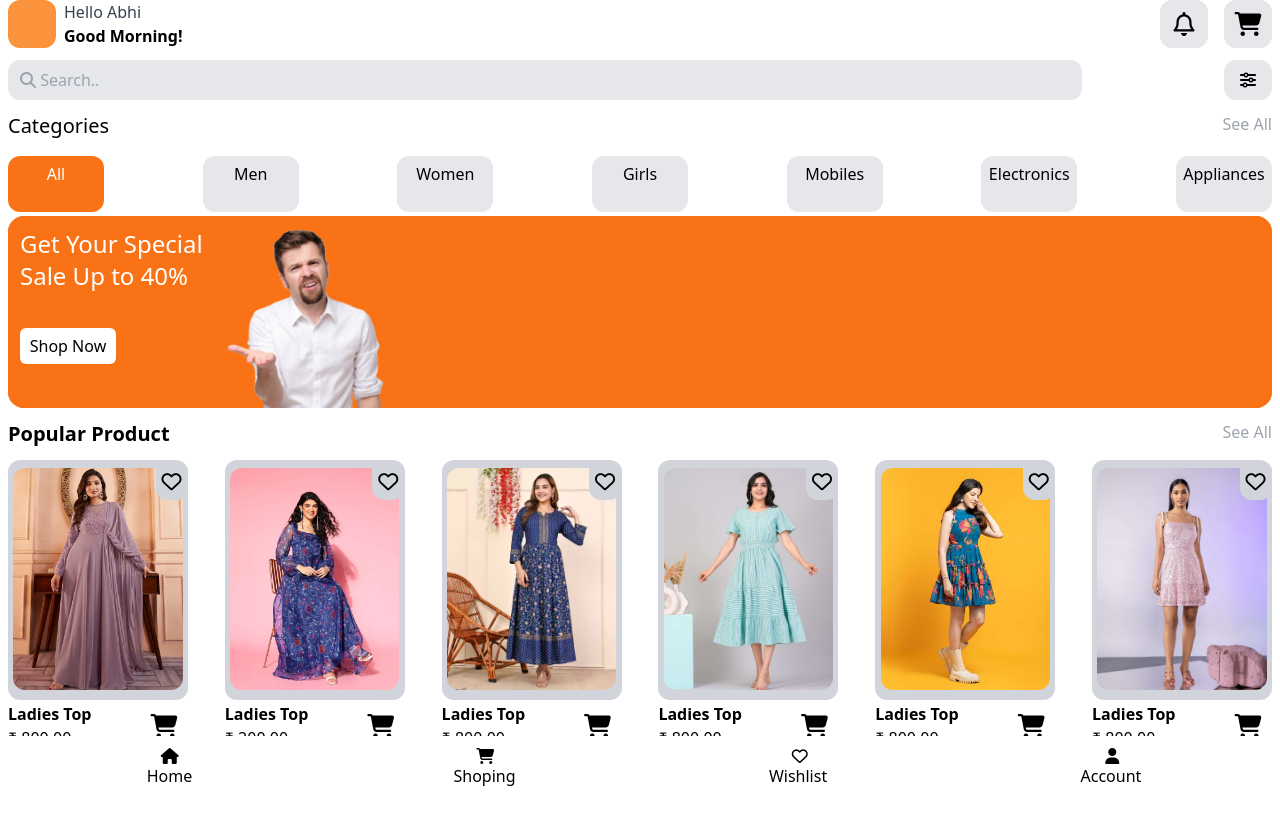
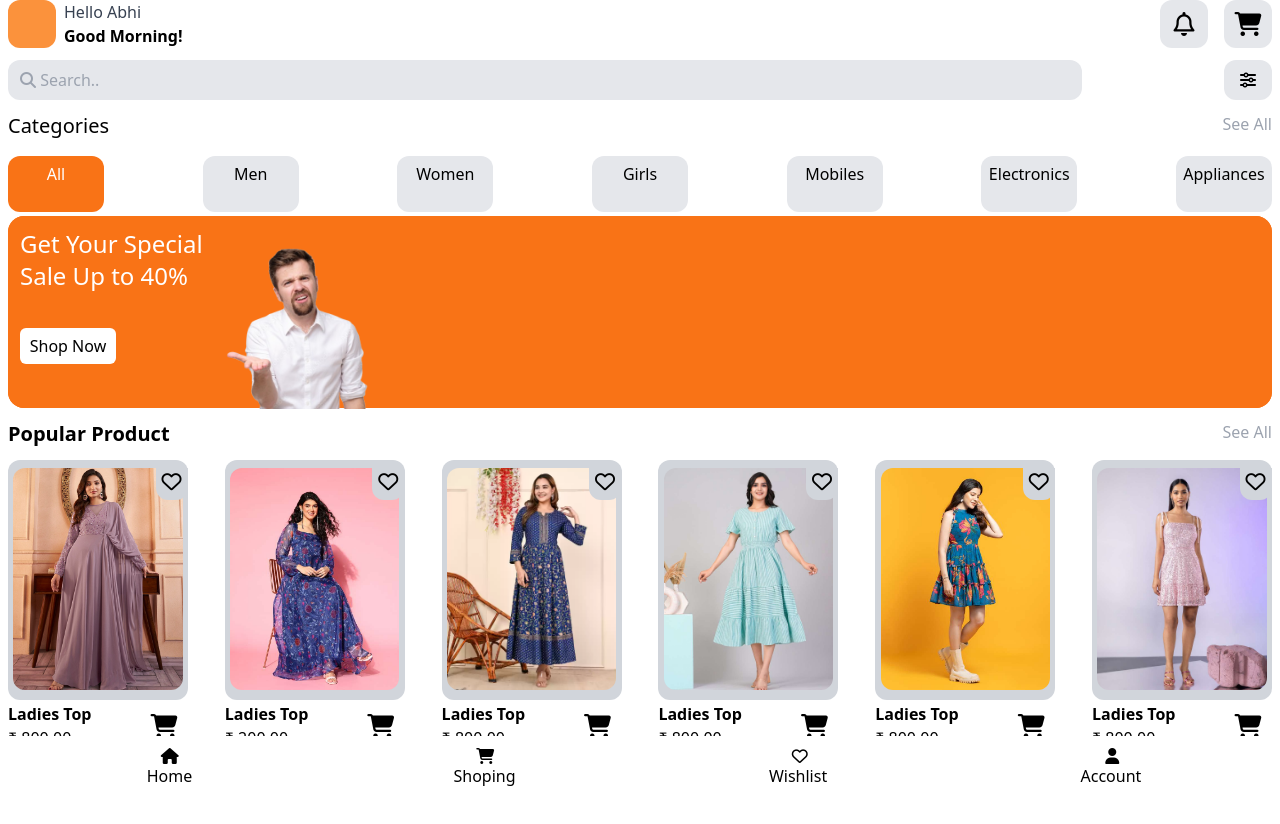
Before and after one commit to Abhinandan-Gayen/ecomarce, a plain HTML site: page index.html in a window 1280 px wide. Drawn offline with nearby package versions, Linux system fonts and the light colour scheme.

Commit message:
Update index.html

```diff
--- a/index.html
+++ b/index.html
@@ -65,7 +65,7 @@
                         <p class="text-2xl text-white font-medium w-48">Get Your Special Sale Up to 40%</p>
                         <button class="mt-9 bg-white rounded-md w-24 h-9 text-center" type="submit">Shop Now</button>
                     </div>
-                    <img src="Assets/images/poster.png" alt="">
+                    <img class="h-[90%] mt-5" src="Assets/images/poster.png" alt="">
                 </div>
             </div>
             <div class="flex justify-between mt-3">
```
